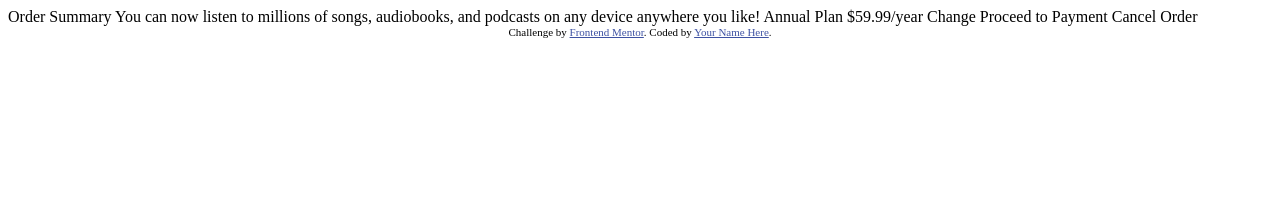
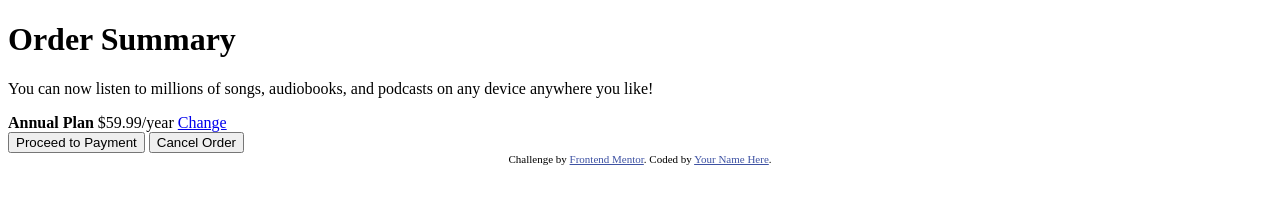
Before and after one commit to tufcoder/challenge-order-summary-component, a plain HTML site: page index.html in a window 1280 px wide. Drawn offline with Linux system fonts and the light colour scheme.

Commit message:
added css link and basic html structure

```diff
--- a/index.html
+++ b/index.html
@@ -14,6 +14,8 @@
 
   <link href="https://fonts.googleapis.com/css2?family=Red+Hat+Display:wght@500;700;900&display=swap" rel="stylesheet">
 
+  <link rel="stylesheet" href="./css/main.css">
+
   <!-- Feel free to remove these styles or customise in your own stylesheet 👍 -->
   <style>
     .attribution { font-size: 11px; text-align: center; }
@@ -21,23 +23,28 @@
   </style>
 </head>
 <body>
+  <main>
+    <h1>Order Summary</h1>
 
-  Order Summary
-
+    <p>
       You can now listen to millions of songs, audiobooks, and podcasts on any
     device anywhere you like!
+    </p>
 
-  Annual Plan
+    <div class="plan-wrapper">
+      <strong>Annual Plan</strong>
       $59.99/year
 
-  Change
+      <a href="#">Change</a>
+    </div>
 
-  Proceed to Payment
-  Cancel Order
+    <button>Proceed to Payment</button>
+    <button>Cancel Order</button>
 
     <div class="attribution">
       Challenge by <a href="https://www.frontendmentor.io?ref=challenge" target="_blank">Frontend Mentor</a>.
       Coded by <a href="#">Your Name Here</a>.
     </div>
+  </main>
 </body>
 </html>
```
Lines whose indentation alone changed are shown as unchanged.
